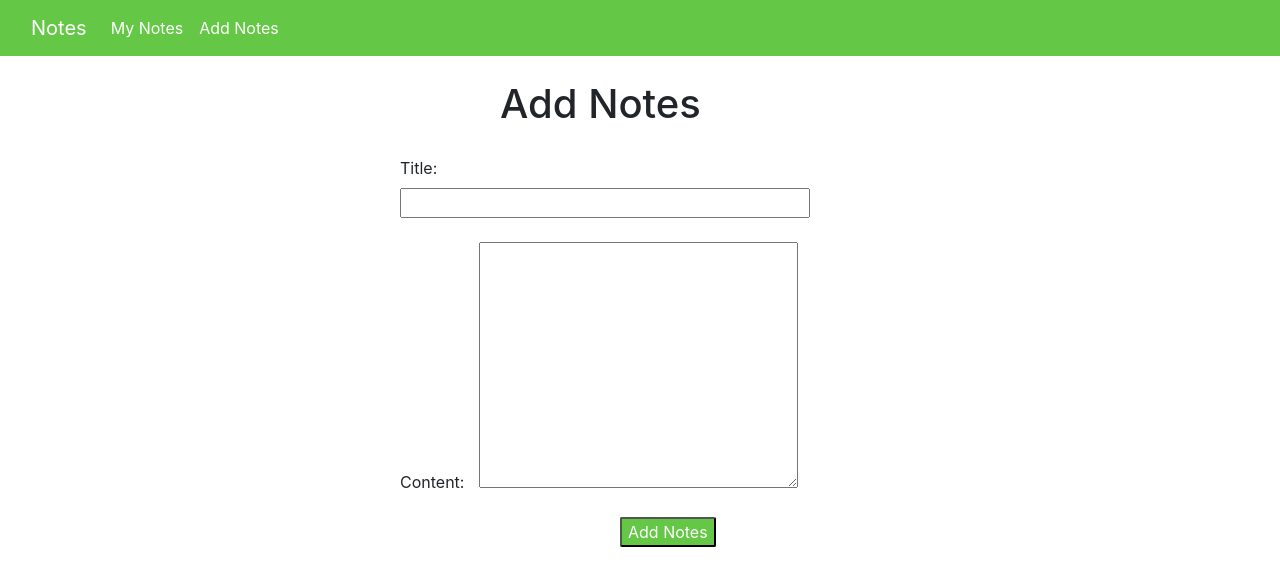
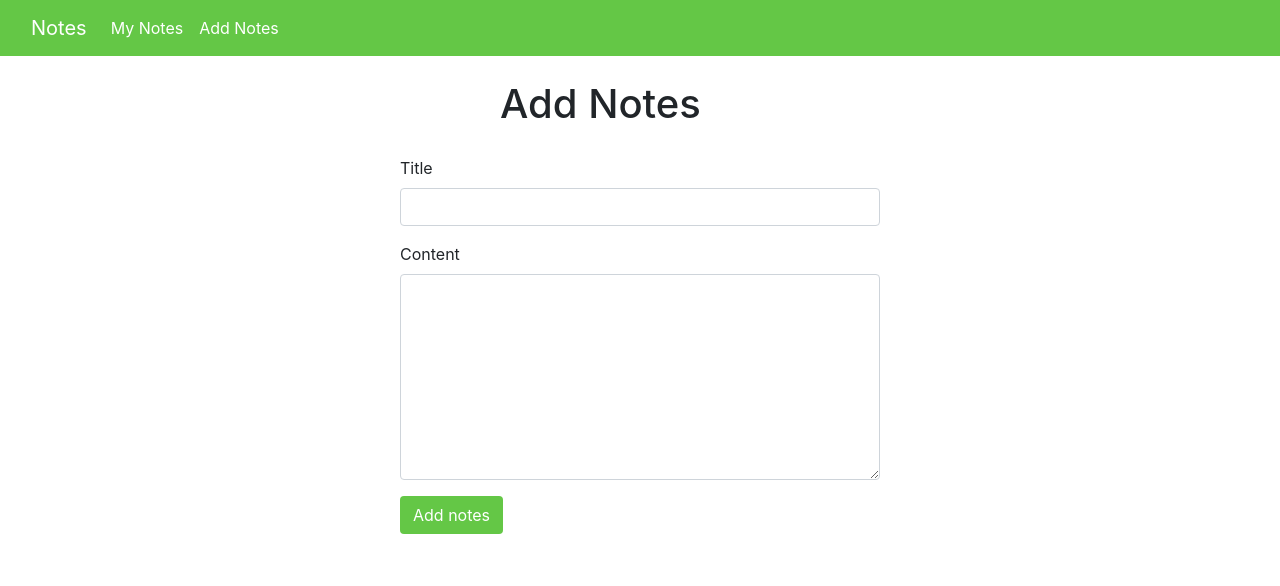
Before and after one commit to lateofrederick/note-taker, a Vue app: page /add-notes in a window 1280 px wide. Shown: the top 586 px of the page. Built offline with nearby package versions, Linux system fonts and the light colour scheme; what vuefire would draw is missing.

Commit message:
Fixed the UI of the add notes page using bootstrap.

```diff
--- a/src/components/AddNotes.vue
+++ b/src/components/AddNotes.vue
@@ -1,13 +1,17 @@
 <template>
   <div class="add-notes">
     <h1>Add Notes</h1>
-    <div>
-      <label for="title" id="title-label">Title:</label>
-      <input type="text" name="title" v-model="note.title" size="35"><br><br>
-      <label for="content" id="content-label">Content:</label>
-      <textarea name="content" v-model="note.content" id="note-content" cols="29" rows="10"></textarea>
-    </div>
-    <button v-on:click="addnotes" id="AddNotes">Add Notes</button>
+    <form class="note-form" action="index.html" method="post">
+      <div class="form-group">
+        <label for="title">Title</label>
+        <input type="text" name="title" value="" v-model="note.title" class="form-control" id="title">
+      </div>
+      <div class="form-group">
+        <label for="content">Content</label>
+        <textarea name="content" class="form-control" id="content" rows="8"></textarea>
+      </div>
+      <button v-on:click="addnotes" type="submit" class="btn" style="background-color:#64c746;color:white" name="button">Add notes</button>
+    </form>
   </div>
 </template>
 
```
